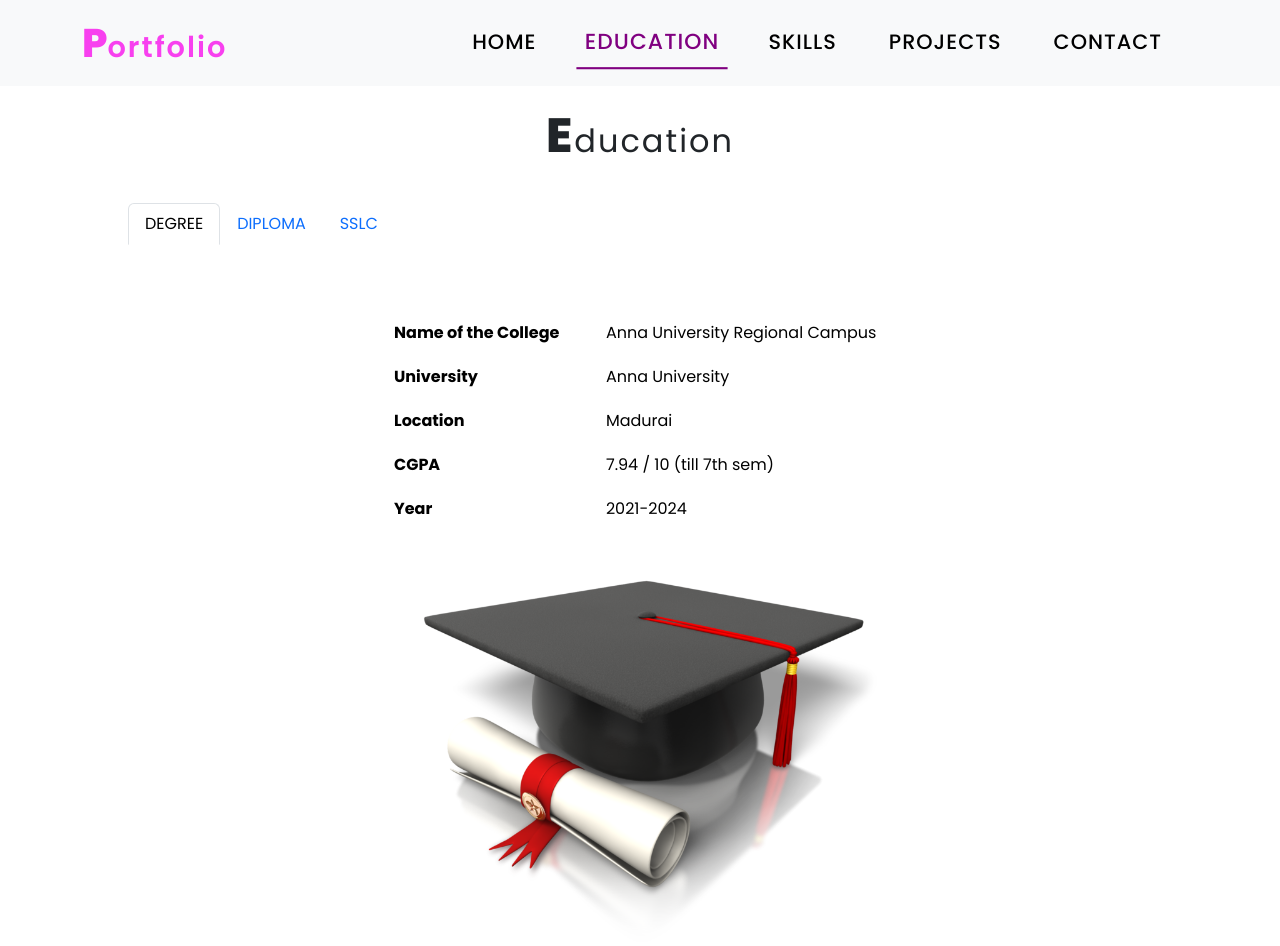
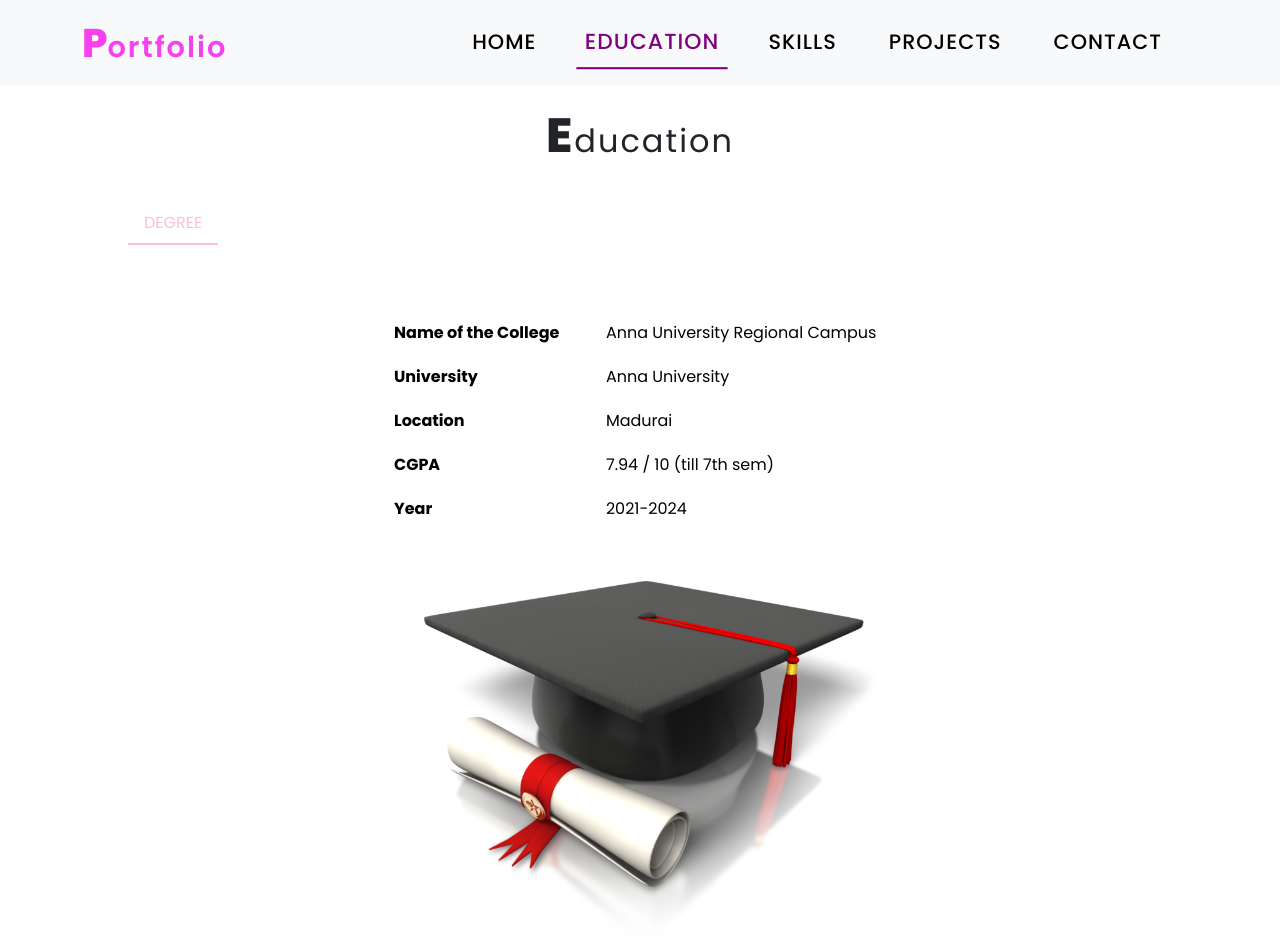
Before and after one commit to siva-002/PORTFOLIO-REACT, a React (Create React App) app: page /education in a window 1280 px wide. Shown: the top 946 px of the page. Built offline with nearby package versions, Linux system fonts and the light colour scheme.

Commit message:
Update Education.css

```diff
--- a/src/PORTFOLIO/components/css/Education.css
+++ b/src/PORTFOLIO/components/css/Education.css
@@ -58,6 +58,16 @@
     justify-content: space-around;
     flex-wrap: wrap;
 }
+.edu-details .nav-tabs .nav-link {
+    color: white !important;
+    border: none !important;
+}
+.edu-details .nav-tabs .active{
+    background: none !important;
+    border: none !important;
+    color: pink !important;
+    border-bottom: 2px solid pink !important;
+}
 @keyframes educationslide{
     from{transform: translateY(500px);opacity:0;}
     to{transform: translateY(0px);opacity:1;}
```
